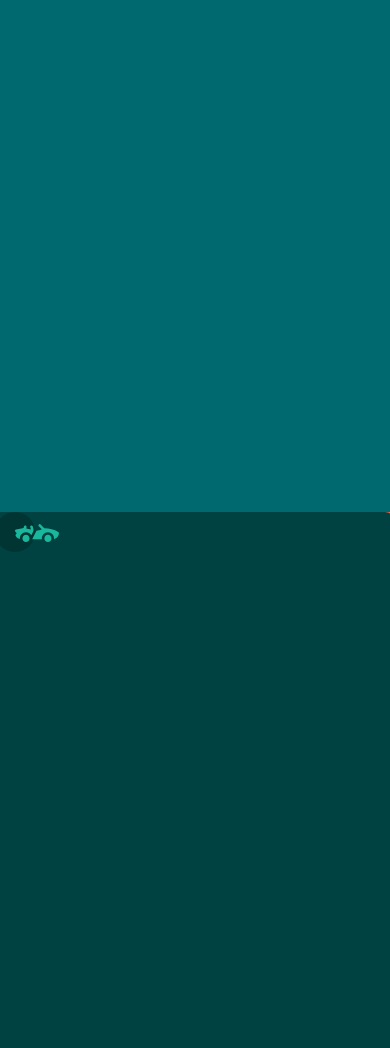
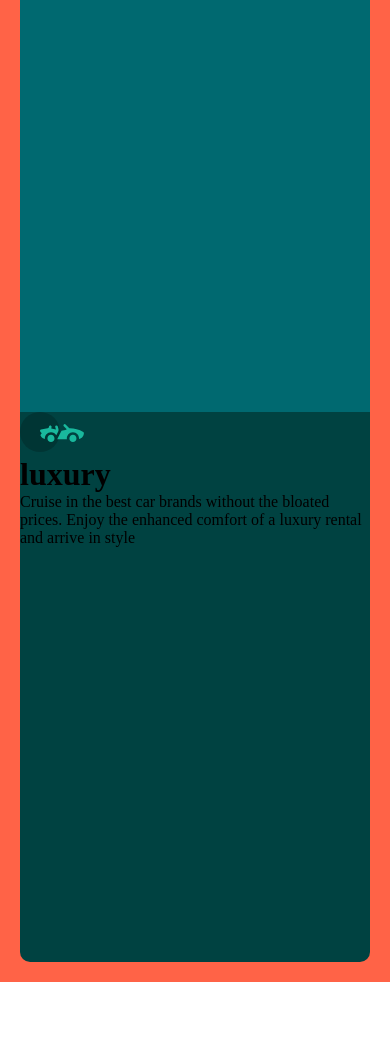
Before and after one commit to carlosg-silva/column-preview-card-component, a plain HTML site: page index.html in a window 390 px wide. Shown: the part 708-1756 px from the top of the page. After the commit the page ends 1690 px from the top, so only its background shows below. Drawn offline with Linux system fonts and the light colour scheme.

Commit message:
divs e mobile finalizados

```diff
--- a/index.html
+++ b/index.html
@@ -16,15 +16,31 @@
         <div>
           <div><img src="images/icon-sedans.svg" alt=""></div>
         </div>
+        <div>
+          <h1>sedans</h1>
+          <p>Choose a sedan for its affordability and excellent fuel economy. Ideal for cruising in the city or on your next road trip.</p>
+        </div>
       </div>
       <div class="card-content suvs">
-        <div>
-          <div><img src="images/icon-suvs.svg" alt=""></div>
+        <div class="card-text">
+          <div>
+            <div><img src="images/icon-suvs.svg" alt=""></div>
+          </div>
+          <div>
+            <h1>suvs</h1>
+            <p>Take an SUV for its spacious interior, power, and versatility. Perfect for your next family vacation and off-road adventures.</p>
+          </div>
         </div>
       </div>
       <div class="card-content luxury">
-        <div>
-          <div><img src="images/icon-luxury.svg" alt=""></div>
+        <div class="card-text">
+          <div>
+            <div><img src="images/icon-luxury.svg" alt=""></div>
+          </div>
+          <div>
+            <h1>luxury</h1>
+            <p>Cruise in the best car brands without the bloated prices. Enjoy the enhanced comfort of a luxury rental and arrive in style</p>
+          </div>
         </div>
       </div>
     </div>
--- a/style.css
+++ b/style.css
@@ -33,38 +33,52 @@ img {
 .card {
   display: flex;
   border-radius: 10px;
+  width: 1080px;
+  height: 600px;
+  padding: 0 10px;
+}
+
+.card-content {
+  flex: 1;
 }
 
 .sedans {
-  flex: 1;
-  width: 400px;
-  height: 600px;
   background-color: hsl(31, 77%, 52%);
   border-radius: 10px 0 0 10px;
 }
 
 .suvs {
-  flex: 1;
-  width: 400px;
-  height: 600px;
   background-color: hsl(184, 100%, 22%);
 }
 
 .luxury {
-  flex: 1;
-  width: 400px;
-  height: 600px;
   background-color: hsl(179, 100%, 13%);
   border-radius: 0 10px 10px 0;
 }
 
-@media (max-width: 1210px) {
+@media (max-width: 1000px) {
   .container {
     height: 100%;
+    width: 100%;
   }
   .card {
     display: grid;
     grid-column: 1fr;
     margin: 20px 0;
+    max-width: 350px;
+    height: 100%;
+  }
+
+  .card-content {
+    max-width: 360px;
+    height: 550px;
+  }
+
+  .sedans {
+    border-radius: 10px 10px 0 0;
+  }
+
+  .luxury {
+    border-radius: 0 0 10px 10px;
   }
 }
```
